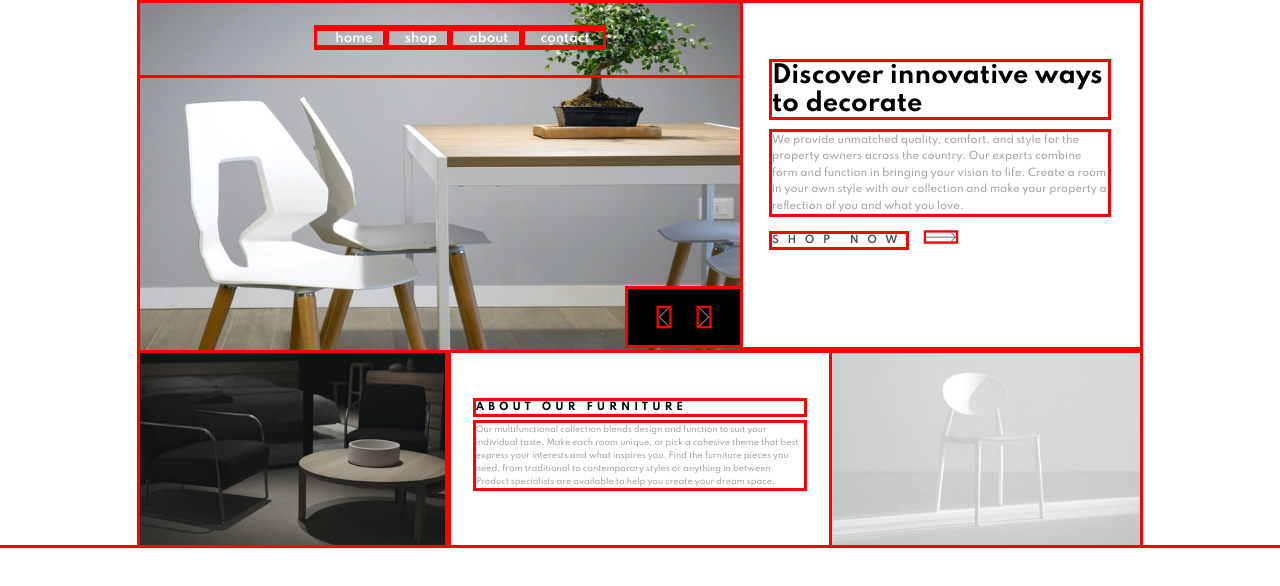
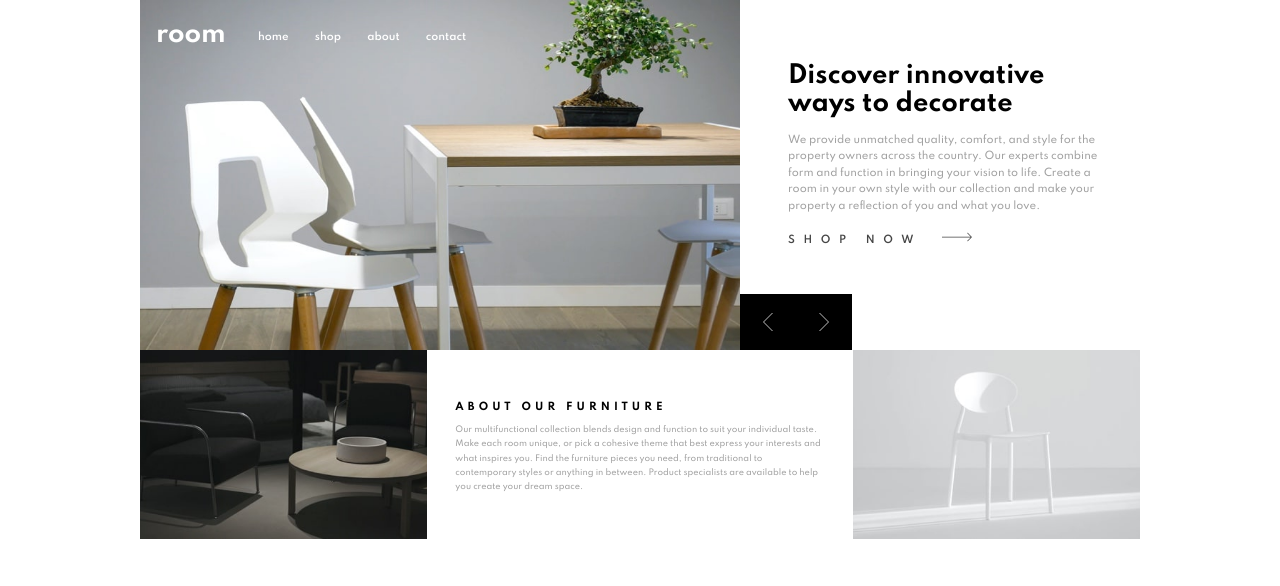
Before and after one commit to fughesi/room-homepage, a React (Create React App) app: page / in a window 1280 px wide. Shown: the top 586 px of the page. Built offline with nearby package versions, Linux system fonts and the light colour scheme.

Commit message:
need to fix nav on mobile

```diff
--- a/src/App.css
+++ b/src/App.css
@@ -32,7 +32,7 @@
 *::before,
 *::after {
   box-sizing: border-box;
-  outline: solid red;
+  /* outline: solid red; */
 }
 
 body {
--- a/src/components/BottomRow/BottomRow.css
+++ b/src/components/BottomRow/BottomRow.css
@@ -32,7 +32,7 @@
   #bottomContainer {
     width: 100%;
     display: grid;
-    grid-template: 1fr / 1fr 1.25fr 1fr;
+    grid-template: 1fr / 1fr 1.48fr 1fr;
     place-items: center;
   }
   #bottomText {
@@ -45,6 +45,7 @@
   }
   #bottomText p {
     font-size: 0.5rem;
+    line-height: 1.8em;
   }
   #leftPic,
   #rightPic {
--- a/src/components/Navbar/Navbar.css
+++ b/src/components/Navbar/Navbar.css
@@ -7,10 +7,8 @@
   left: 0px;
   z-index: 2;
 }
-#navContainer #toggler {
+#toggler {
   position: absolute;
-  top: 20px;
-  left: 15px;
   z-index: 2;
 
   height: 50px;
@@ -71,12 +69,12 @@
   height: 75px;
   display: flex;
   align-items: center;
-  justify-content: flex-end;
 
   margin: 0;
   background-color: var(--white);
 }
 #navBar li {
+  display: flex;
   list-style: none;
 }
 
@@ -118,11 +116,12 @@
 @media (min-width: 375px) {
   #navBar {
     background-color: rgba(0, 0, 0, 0);
-    width: 60%;
+    width: 40%;
     position: absolute;
     justify-content: center;
   }
   #navBar li a {
+    font-size: var(--sub4);
     color: var(--white);
   }
   #toggler,
@@ -131,4 +130,14 @@
     display: none;
     visibility: hidden;
   }
+  #navBar::after {
+    position: absolute;
+    content: "room";
+    top: 20px;
+    left: calc(10% - var(--0));
+    color: var(--white);
+    font-size: var(--0);
+    font-weight: var(--bold);
+    z-index: 5;
+  }
 }
--- a/src/components/Navbar/Navbar.js
+++ b/src/components/Navbar/Navbar.js
@@ -4,8 +4,8 @@ import "./Navbar.css";
 export default function Navbar() {
   return (
     <div id="navContainer">
+      <div id="hamburger">
       <input type="checkbox" id="toggler" />
-      <div id="hamburger">
         <div id="hamburgerLinesAreHere"></div>
       </div>
       {/* <div id="navMenu"> */}
--- a/src/components/TopRow/TopRow.css
+++ b/src/components/TopRow/TopRow.css
@@ -33,19 +33,25 @@
   right: 0;
 
   display: flex;
-  flex-wrap: wrap;
+}
+#leftArrow,
+#rightArrow {
+  transform: scale(0.75);
+}
+#leftButton,
+#rightButton {
+  display: flex;
   align-items: center;
   justify-content: space-around;
-
   padding: 1rem;
-  width: 112px;
+  width: 56px;
   height: 56px;
   background-color: #000;
 }
-
-#leftArrow,
-#rightArrow {
-  transform: scale(0.75);
+#leftButton:hover,
+#rightButton:hover {
+  background-color: var(--darkGray);
+  cursor: pointer;
 }
 #topContainer h3 {
   font-size: var(--sub2);
@@ -102,9 +108,14 @@
     height: 100%;
     align-self: end;
   }
+  #arrowButtons {
+    bottom: 0px;
+    right: -112px;
+  }
   #descriptiveText {
     grid-area: y;
     height: 100%;
+    padding-left: 3rem;
   }
   #descriptiveText h3 {
     font-size: var(--0);
--- a/src/components/TopRow/TopRow.js
+++ b/src/components/TopRow/TopRow.js
@@ -11,14 +11,20 @@ import hero3d from "../../images/desktop-image-hero-3.jpg";
 export default function TopRow() {
   return (
     <div id="topContainer">
-        {/* <Navbar /> */}
       <section id="topPhotoContainer">
         {/* <div  id="mainPhoto"> */}
         {(
-            <img  id="photoDiv" srcSet={`${hero1m} 375w,${hero1d} 840w`} alt="hero image" height="100%" width="100%"/>
+          <img
+            id="photoDiv"
+            srcSet={`${hero1m} 375w,${hero1d} 840w`}
+            alt="hero image"
+            height="100%"
+            width="100%"
+          />
         ) || <img src={hero1m} alt="hero image" />}
         {/* </div> */}
         <div id="arrowButtons">
+          <div id="leftButton">
             <svg
               width="14"
               height="24"
@@ -32,6 +38,8 @@ export default function TopRow() {
                 fill-rule="evenodd"
               />
             </svg>
+          </div>
+          <div id="rightButton">
             <svg
               width="14"
               height="24"
@@ -45,6 +53,7 @@ export default function TopRow() {
                 fill-rule="evenodd"
               />
             </svg>
+          </div>
         </div>
       </section>
       <section id="descriptiveText">
```
Lines whose indentation alone changed are shown as unchanged.
